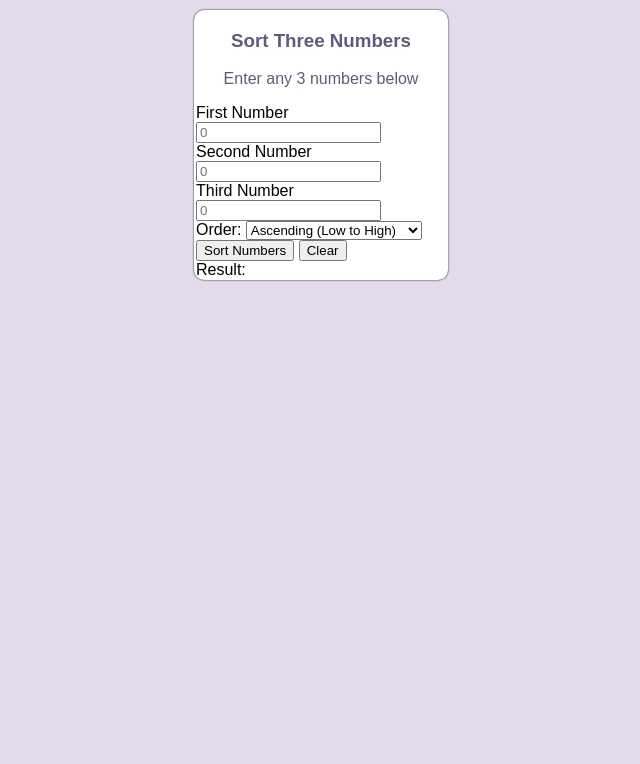
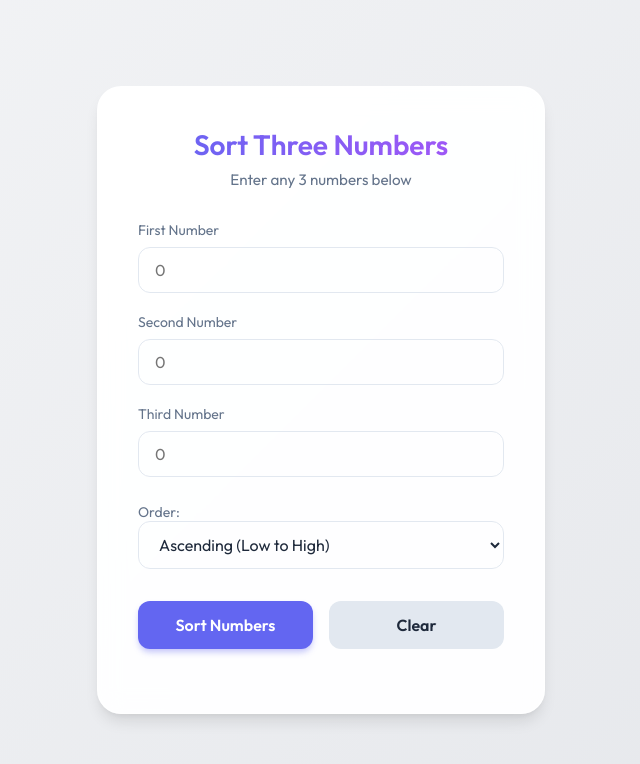
Before and after one commit to Sujeeththan/sort-three-number, a plain HTML site: page index.html in a window 1280 px wide. Shown: the whole page, without its empty margins (319-959 px from the left). Drawn offline with Linux system fonts and the light colour scheme.

Commit message:
style modified

```diff
--- a/style.css
+++ b/style.css
@@ -1,53 +1,196 @@
+:root {
+    --primary: #6366f1;
+    --primary-hover: #4f46e5;
+    --secondary: #e2e8f0;
+    --secondary-hover: #cbd5e1;
+    --text-main: #1e293b;
+    --text-muted: #64748b;
+    --bg-gradient-start: #f3f4f6;
+    --bg-gradient-end: #e5e7eb;
+    --glass-bg: rgba(255, 255, 255, 0.95);
+    --glass-border: rgba(255, 255, 255, 0.5);
+    --shadow: 0 10px 15px -3px rgba(0, 0, 0, 0.1), 0 4px 6px -2px rgba(0, 0, 0, 0.05);
+}
 
-    body{
-        background-color: #e1dbeb;
+@media (prefers-color-scheme: dark) {
+    :root {
+        --primary: #818cf8;
+        --primary-hover: #6366f1;
+        --secondary: #334155;
+        --secondary-hover: #475569;
+        --text-main: #f8fafc;
+        --text-muted: #94a3b8;
+        --bg-gradient-start: #0f172a;
+        --bg-gradient-end: #1e293b;
+        --glass-bg: rgba(30, 41, 59, 0.8);
+        --glass-border: rgba(255, 255, 255, 0.1);
     }
+}
+
+* {
+    box-sizing: border-box;
+    margin: 0;
+    padding: 0;
+}
+
+body {
+    font-family: 'Outfit', sans-serif;
+    background: linear-gradient(135deg, var(--bg-gradient-start), var(--bg-gradient-end));
+    min-height: 100vh;
+    display: flex;
+    justify-content: center;
+    align-items: center;
+    color: var(--text-main);
+}
+
 .container {
-        font-family: Arial, Helvetica, sans-serif;
-        box-shadow: 0px 0px 2px;
-        width: 250px;
-        margin: 10px auto;
-        padding: 1px 2px;
-        border-radius: 10px;
-        background-color: white;
+    width: 100%;
+    max-width: 480px;
+    padding: 1rem;
+}
+
+.glass-panel {
+    background: var(--glass-bg);
+    backdrop-filter: blur(12px);
+    -webkit-backdrop-filter: blur(12px);
+    border: 1px solid var(--glass-border);
+    border-radius: 24px;
+    padding: 2.5rem;
+    box-shadow: var(--shadow);
 }
 
 .head {
     text-align: center;
-        color: #5d5b7c;
+    margin-bottom: 2rem;
 }
 
-    .input1 {
-        width: 95%;
-        height: 20px;
-        border-radius: 5px none;
+.head h3 {
+    font-size: 1.75rem;
+    font-weight: 600;
+    margin-bottom: 0.5rem;
+    background: linear-gradient(to right, var(--primary), #a855f7);
+    -webkit-background-clip: text;
+    -webkit-text-fill-color: transparent;
 }
 
-
-    .box {
-        padding: 10px;
+.head p {
+    color: var(--text-muted);
+    font-size: 0.95rem;
 }
 
-    .label {
-        width: 95%;
-        height: 30px;
-        border-radius: 5px;
+.input-group {
+    display: flex;
+    flex-direction: column;
+    gap: 1.25rem;
+    margin-bottom: 1.5rem;
 }
 
-    .btn1,
-    .btn2 {
-        background-color: #6a4bc4;
-        border: none;
-        border-radius: 3px;
-        width: 48%;
-        height: 25px;
-        color: white;
+.input-wrapper {
+    display: flex;
+    flex-direction: column;
+    gap: 0.5rem;
 }
 
-    .btn1:hover {
-        background-color: #442799;
+label {
+    font-size: 0.875rem;
+    font-weight: 500;
+    color: var(--text-muted);
 }
 
-    .btn2:hover {
-        background-color: #442799;
+input[type="number"], .dropdown {
+    width: 100%;
+    padding: 0.75rem 1rem;
+    border-radius: 12px;
+    border: 1.5px solid var(--secondary);
+    background: transparent;
+    color: var(--text-main);
+    font-size: 1rem;
+    font-family: 'Outfit', sans-serif;
+    transition: all 0.2s ease;
 }
+
+input[type="number"]:focus, .dropdown:focus {
+    outline: none;
+    border-color: var(--primary);
+    box-shadow: 0 0 0 3px rgba(99, 102, 241, 0.15);
+}
+
+.controls {
+    margin-bottom: 2rem;
+}
+
+.actions {
+    display: flex;
+    gap: 1rem;
+    margin-bottom: 1.5rem;
+}
+
+.btn {
+    flex: 1;
+    padding: 0.875rem;
+    border-radius: 12px;
+    border: none;
+    font-weight: 600;
+    font-size: 1rem;
+    font-family: 'Outfit', sans-serif;
+    cursor: pointer;
+    transition: all 0.2s ease;
+}
+
+.btn-primary {
+    background: var(--primary);
+    color: white;
+    box-shadow: 0 4px 6px -1px rgba(99, 102, 241, 0.4);
+}
+
+.btn-primary:hover {
+    background: var(--primary-hover);
+    transform: translateY(-1px);
+    box-shadow: 0 6px 8px -1px rgba(99, 102, 241, 0.5);
+}
+
+.btn-primary:active {
+    transform: translateY(0);
+}
+
+.btn-secondary {
+    background: var(--secondary);
+    color: var(--text-main);
+}
+
+.btn-secondary:hover {
+    background: var(--secondary-hover);
+}
+
+.result-area {
+    margin-top: 1.5rem;
+    padding: 1.25rem;
+    background: rgba(99, 102, 241, 0.1);
+    border-radius: 16px;
+    text-align: center;
+    border: 1px solid rgba(99, 102, 241, 0.2);
+    animation: fadeIn 0.3s ease;
+}
+
+.result-area.hidden {
+    display: none;
+}
+
+.result-area .label {
+    display: block;
+    margin-bottom: 0.5rem;
+    font-size: 0.875rem;
+    color: var(--text-muted);
+}
+
+.result-area .value {
+    display: block;
+    font-size: 1.5rem;
+    font-weight: 600;
+    color: var(--primary);
+}
+
+@keyframes fadeIn {
+    from { opacity: 0; transform: translateY(10px); }
+    to { opacity: 1; transform: translateY(0); }
+}
```
Lines whose indentation alone changed are shown as unchanged.
